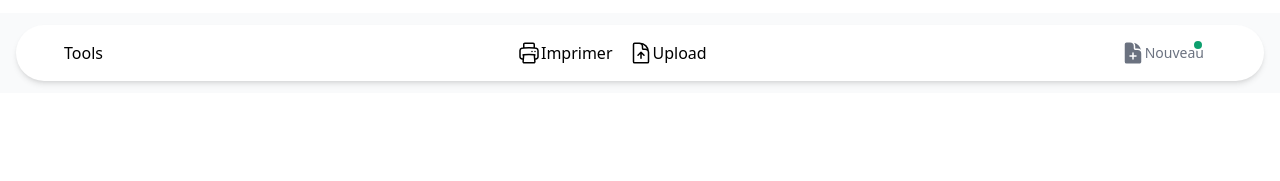
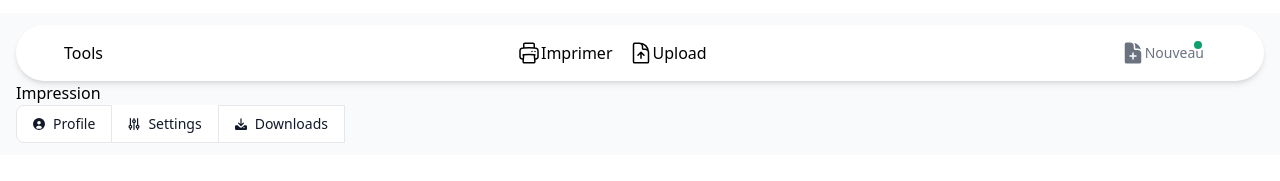
Before and after one commit to atkBabila/cnpslab-front, a website: page src/rapport.html in a window 1280 px wide. Shown: the part 51-232 px from the top of the page. Drawn offline with nearby package versions, Linux system fonts and the light colour scheme.

Commit message:
ajout du bouton group d'impression

```diff
--- a/src/rapport.html
+++ b/src/rapport.html
@@ -127,6 +127,29 @@
 </div>
 
 <div >
+    <div>Impression</div>
+
+    <div class="inline-flex rounded-md shadow-sm" role="group">
+        <button type="button" class="inline-flex items-center px-4 py-2 text-sm font-medium text-gray-900 bg-white border border-gray-200 rounded-l-lg hover:bg-gray-100 hover:text-blue-700 focus:z-10 focus:ring-2 focus:ring-blue-700 focus:text-blue-700 dark:bg-gray-700 dark:border-gray-600 dark:text-white dark:hover:text-white dark:hover:bg-gray-600 dark:focus:ring-blue-500 dark:focus:text-white">
+        <svg class="w-3 h-3 mr-2" aria-hidden="true" xmlns="http://www.w3.org/2000/svg" fill="currentColor" viewBox="0 0 20 20">
+            <path d="M10 0a10 10 0 1 0 10 10A10.011 10.011 0 0 0 10 0Zm0 5a3 3 0 1 1 0 6 3 3 0 0 1 0-6Zm0 13a8.949 8.949 0 0 1-4.951-1.488A3.987 3.987 0 0 1 9 13h2a3.987 3.987 0 0 1 3.951 3.512A8.949 8.949 0 0 1 10 18Z"/>
+        </svg>
+        Profile
+        </button>
+        <button type="button" class="inline-flex items-center px-4 py-2 text-sm font-medium text-gray-900 bg-white border-t border-b border-gray-200 hover:bg-gray-100 hover:text-blue-700 focus:z-10 focus:ring-2 focus:ring-blue-700 focus:text-blue-700 dark:bg-gray-700 dark:border-gray-600 dark:text-white dark:hover:text-white dark:hover:bg-gray-600 dark:focus:ring-blue-500 dark:focus:text-white">
+        <svg class="w-3 h-3 mr-2" aria-hidden="true" xmlns="http://www.w3.org/2000/svg" fill="none" viewBox="0 0 20 20">
+            <path stroke="currentColor" stroke-linecap="round" stroke-linejoin="round" stroke-width="2" d="M4 12.25V1m0 11.25a2.25 2.25 0 0 0 0 4.5m0-4.5a2.25 2.25 0 0 1 0 4.5M4 19v-2.25m6-13.5V1m0 2.25a2.25 2.25 0 0 0 0 4.5m0-4.5a2.25 2.25 0 0 1 0 4.5M10 19V7.75m6 4.5V1m0 11.25a2.25 2.25 0 1 0 0 4.5 2.25 2.25 0 0 0 0-4.5ZM16 19v-2"/>
+        </svg>
+        Settings
+        </button>
+        <button type="button" class="inline-flex items-center px-4 py-2 text-sm font-medium text-gray-900 bg-white border border-gray-200 rounded-r-md hover:bg-gray-100 hover:text-blue-700 focus:z-10 focus:ring-2 focus:ring-blue-700 focus:text-blue-700 dark:bg-gray-700 dark:border-gray-600 dark:text-white dark:hover:text-white dark:hover:bg-gray-600 dark:focus:ring-blue-500 dark:focus:text-white">
+        <svg class="w-3 h-3 mr-2" aria-hidden="true" xmlns="http://www.w3.org/2000/svg" fill="currentColor" viewBox="0 0 20 20">
+            <path d="M14.707 7.793a1 1 0 0 0-1.414 0L11 10.086V1.5a1 1 0 0 0-2 0v8.586L6.707 7.793a1 1 0 1 0-1.414 1.414l4 4a1 1 0 0 0 1.416 0l4-4a1 1 0 0 0-.002-1.414Z"/>
+            <path d="M18 12h-2.55l-2.975 2.975a3.5 3.5 0 0 1-4.95 0L4.55 12H2a2 2 0 0 0-2 2v4a2 2 0 0 0 2 2h16a2 2 0 0 0 2-2v-4a2 2 0 0 0-2-2Zm-3 5a1 1 0 1 1 0-2 1 1 0 0 1 0 2Z"/>
+        </svg>
+        Downloads
+        </button>
+    </div>
 
 </div>
 
```
